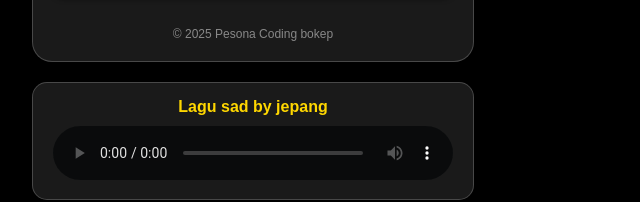
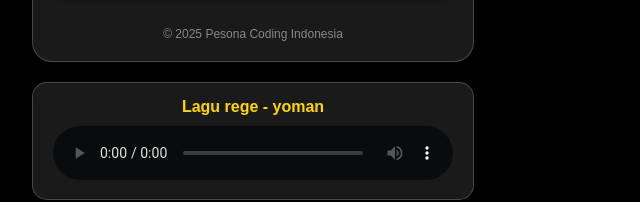
Before and after one commit to aliifaryadzakii/aliifaryazx, a plain HTML site: page index.html in a window 1280 px wide. Shown: the part 633-835 px from the top of the page, 387-1027 px from the left. Drawn offline with Linux system fonts and the light colour scheme.

Commit message:
index.html

```diff
--- a/index.html
+++ b/index.html
@@ -318,7 +318,7 @@
 
         <div class="social-icons-small">
             <a href="https://wa.me/message/EW2GHZERUKYRH1" title="WhatsApp"><i class="fa-brands fa-whatsapp"></i></a>
-            <a href="[URL_MARKETPLACE_ANDA]" title="Penjual Panel Pterodactyl" class="marketplace-icon"><i class="fa-solid fa-store"></i></a>
+            <a href="https://lynk.id/aliifaryazx" title="Penjual Panel Pterodactyl" class="marketplace-icon"><i class="fa-solid fa-store"></i></a>
             <a href="https://www.tiktok.com/@aliifaryazx?_t=ZS-90NTCID3xCx&_r=1" title="TikTok"><i class="fa-brands fa-tiktok"></i></a>
             <a href="https://youtube.com/@aliifaryadzakii?si=C7NyhIqVMiPNTwwr" title="YouTube"><i class="fa-brands fa-youtube"></i></a>
             <a href="https://t.me/aliifaryazx" title="Telegram"><i class="fa-brands fa-telegram-plane"></i></a>
@@ -344,12 +344,12 @@
         </div>
 
         <footer>
-            © 2025 Pesona Coding bokep
+            © 2025 Pesona Coding Indonesia
         </footer>
     </div>
 
     <div class="music-card">
-        <h3>Lagu sad by jepang</h3>
+        <h3>Lagu rege - yoman</h3>
 
         <audio controls loop>
             <source src="aliifaryazx.mp3" type="audio/mpeg">
```
